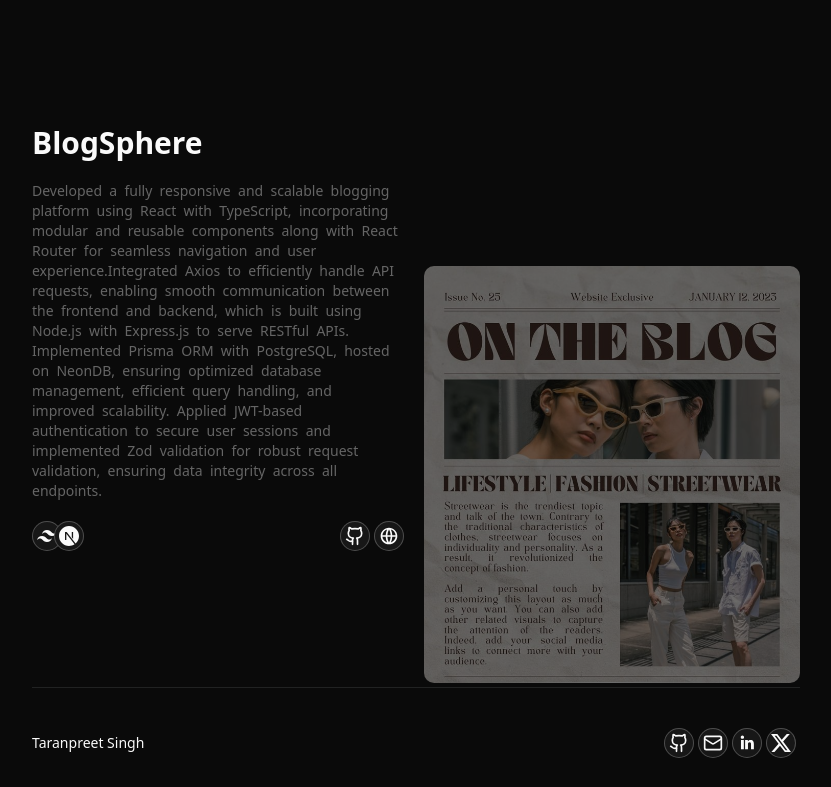
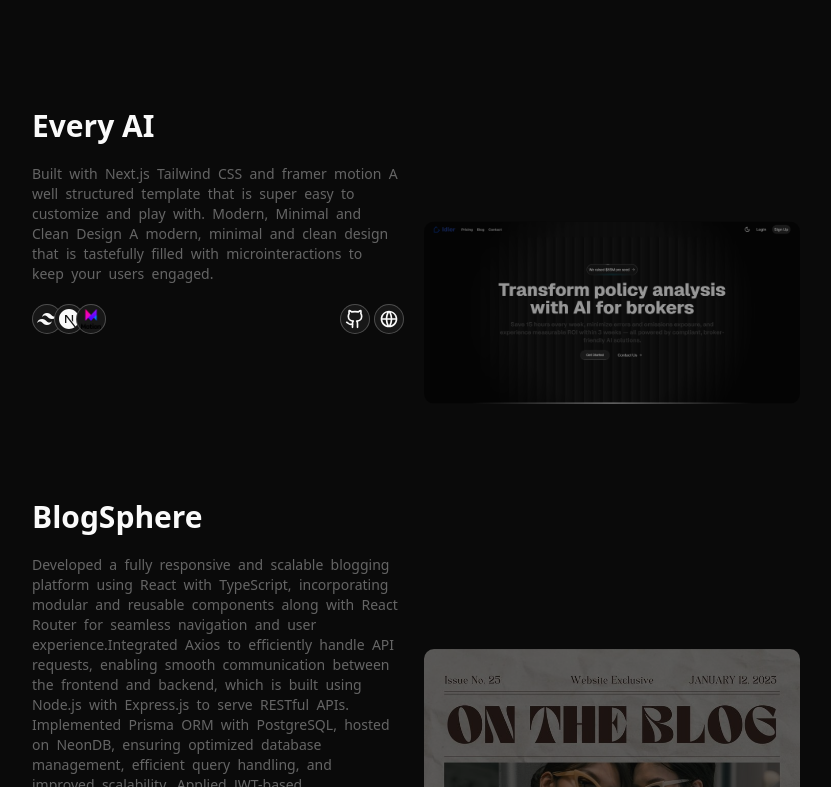
Before and after one commit to taranpreet26-singh/taranpreet-singh-portfolio, a Next.js app: page / in a window 1280 px wide. Shown: the part 2353-3140 px from the top of the page, without its empty margins (224-1055 px from the left). Built offline with nearby package versions, Linux system fonts and the light colour scheme.

Commit message:
adding projects

```diff
--- a/components/ProjectSection/ProjectsSection.tsx
+++ b/components/ProjectSection/ProjectsSection.tsx
@@ -59,6 +59,22 @@ export default function ProjectSection() {
             ]
         },
         {
+            title: "Every AI",
+            webLink: "https://idler-demo-web.vercel.app/",
+            githubLink: "https://github.com/taranpreet26-singh/Idler-demo",
+            info: "Built with Next.js Tailwind CSS and framer motion A well structured template that is super easy to customize and play with. Modern, Minimal and Clean Design A modern, minimal and clean design that is tastefully filled with microinteractions to keep your users engaged. ",
+            content: (
+                <div>
+                    <Image width={800} height={600} alt="image" src={'/images/idler.png'} className="rounded-lg" />
+                </div>
+            ),
+            tools: [
+                { logo: <RiTailwindCssFill size={20} />, name: "Tailwind" },
+                { logo: <SiNextdotjs size={20} />, name: "Next.js" },
+                {logo:<Image width={20} height={20} src={`/images/framer.webp`} alt="framer-motion" className=""/>, name:"Motion"}
+            ]
+        },
+        {
             title: "BlogSphere",
             webLink: "https://frontend-blog-sphere-fkg8.vercel.app/",
             githubLink: "https://github.com/taranpreet26-singh/BlogSphere",
```
Also changed, not shown: public/images/framer.webp (added), public/images/idler.png (added).
